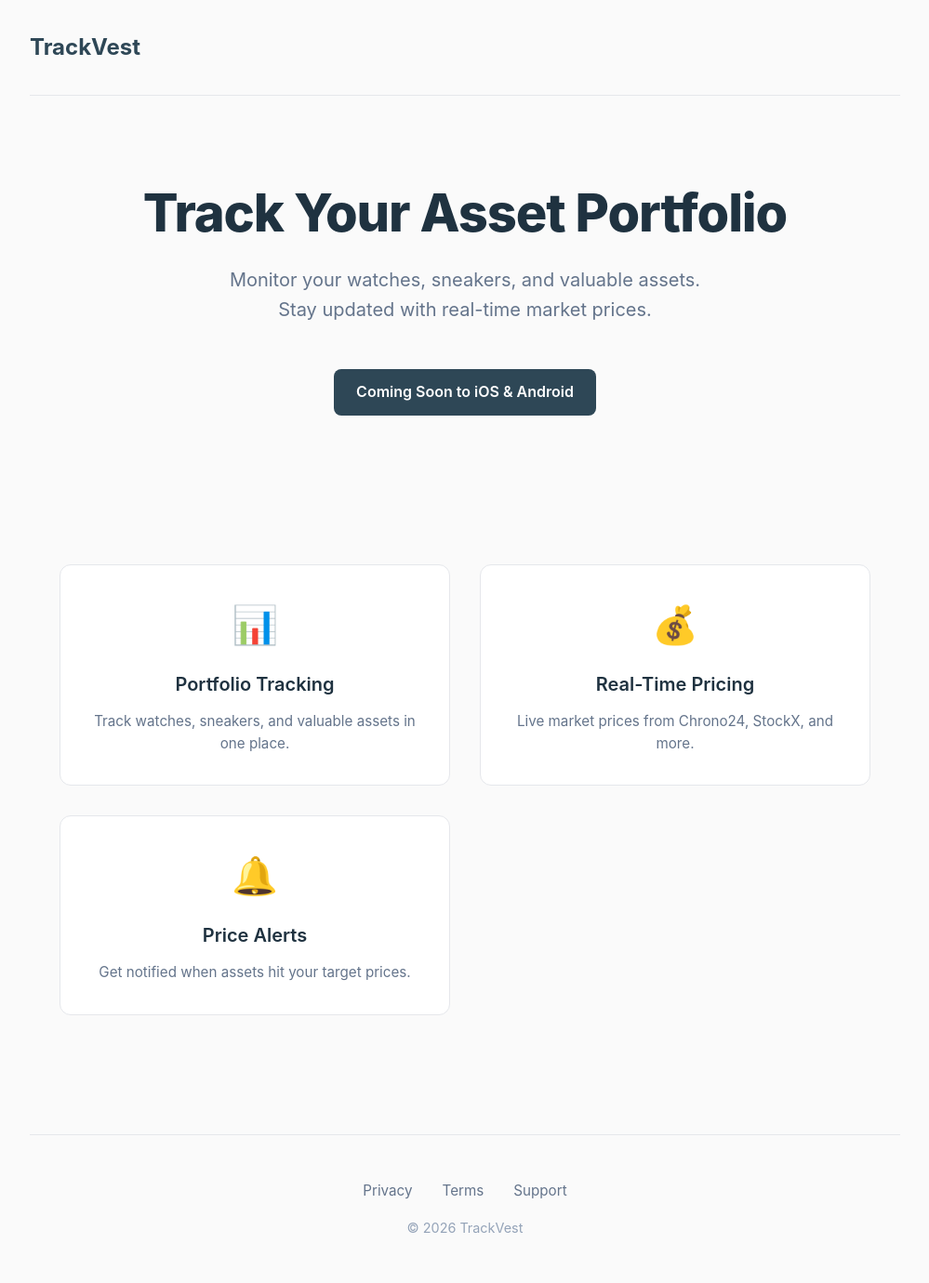
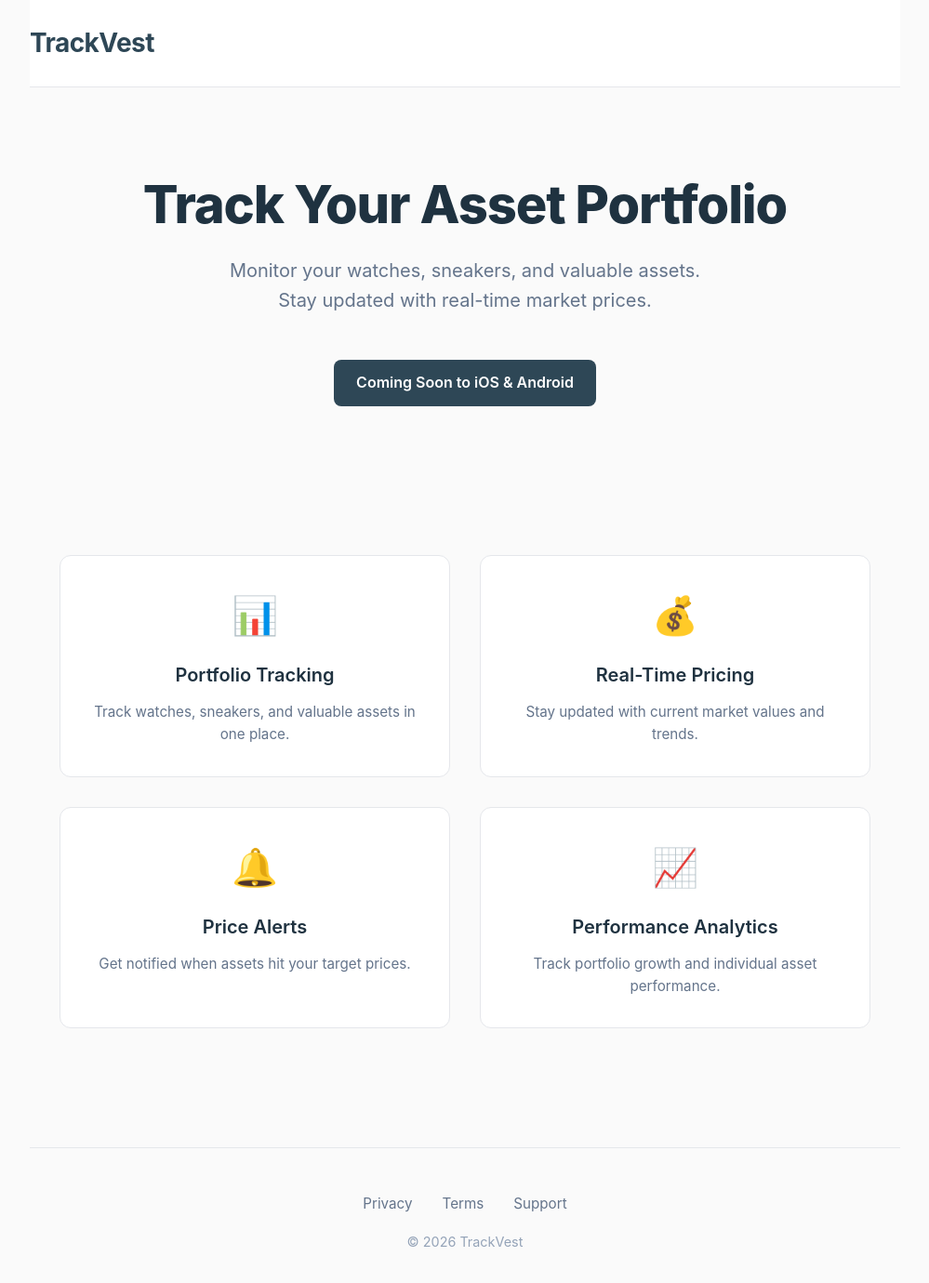
Before and after one commit to kuvilius/trackvest-landing, a Next.js app: page / in a window 1280 px wide. Shown: the top 1380 px of the page at 93% size, without its empty margins (140-1139 px from the left). Built offline with nearby package versions, Linux system fonts and the light colour scheme.

Commit message:
Remove third-party service mentions from privacy policy

```diff
--- a/app/page.module.css
+++ b/app/page.module.css
@@ -10,14 +10,16 @@
 }
 
 .header {
-  padding: 2rem 0;
+  padding: 1.5rem 0;
   border-bottom: 1px solid #E5E7EB;
+  background: white;
 }
 
 .logo {
-  font-size: 1.5rem;
+  font-size: 1.75rem;
   font-weight: 700;
   color: #2E4756;
+  letter-spacing: -0.02em;
 }
 
 .hero {
--- a/app/page.tsx
+++ b/app/page.tsx
@@ -35,13 +35,19 @@ export default function Home() {
           <div className={styles.feature}>
             <div className={styles.featureIcon}>💰</div>
             <h3>Real-Time Pricing</h3>
-            <p>Live market prices from Chrono24, StockX, and more.</p>
+            <p>Stay updated with current market values and trends.</p>
           </div>
 
           <div className={styles.feature}>
             <div className={styles.featureIcon}>🔔</div>
             <h3>Price Alerts</h3>
             <p>Get notified when assets hit your target prices.</p>
+          </div>
+
+          <div className={styles.feature}>
+            <div className={styles.featureIcon}>📈</div>
+            <h3>Performance Analytics</h3>
+            <p>Track portfolio growth and individual asset performance.</p>
           </div>
         </section>
 
```
Also changed, not shown: app/privacy/page.tsx (+3 -13 lines).
